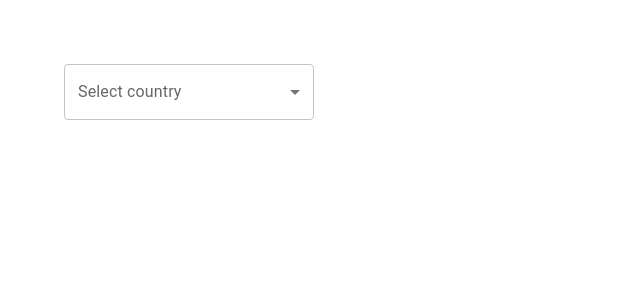
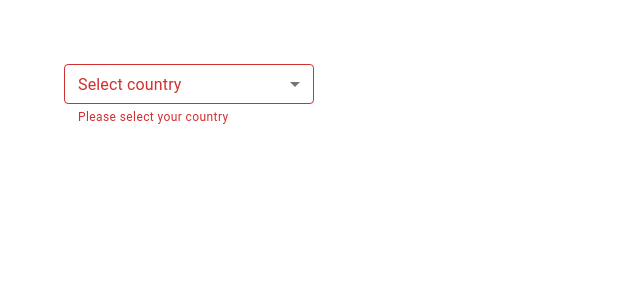
Before and after one commit to mrkmartin/react-mui, a React (Create React App) app: page / in a window 1280 px wide. Shown: the top 300 px of the page, without its empty margins (0-640 px from the left). Built offline with nearby package versions, Linux system fonts and the light colour scheme.

Commit message:
Add Multi-Select Implementation

```diff
--- a/src/App.tsx
+++ b/src/App.tsx
@@ -1,8 +1,8 @@
 import './App.css';
-import { MuiSelect } from './components/MuiSelect';
 // import { MuiTypography } from './components/MuiTypography';
 // import { MuiButton } from './components/MuiButton';
 // import { MuiTextField } from './components/MuiTextField';
+import { MuiSelect } from './components/MuiSelect';
 
 function App() {
   return (
--- a/src/components/MuiSelect.tsx
+++ b/src/components/MuiSelect.tsx
@@ -2,19 +2,25 @@
 import { useState } from 'react';
 
 export const MuiSelect = () => {
-  const [country, setCountry] = useState('');
-  console.log({ country });
+  const [countries, setCountries] = useState<string[]>([]);
+  console.log({ countries });
   const handleChange = (event: React.ChangeEvent<HTMLInputElement>) => {
-    setCountry(event.target.value as string);
+    const value = event.target.value;
+    setCountries(typeof value === 'string' ? value.split(',') : value);
   };
   return (
     <Box width='250px'>
       <TextField
         label='Select country'
         select
-        value={country}
+        value={countries}
         onChange={handleChange}
         fullWidth
+        SelectProps={{ multiple: true }}
+        size='small'
+        color='secondary'
+        helperText='Please select your country'
+        error
       >
         <MenuItem value='IN'>India</MenuItem>
         <MenuItem value='US'>USA</MenuItem>
```
